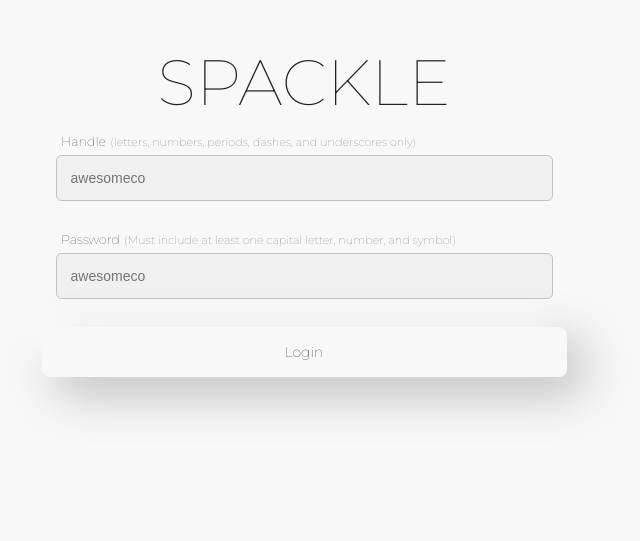
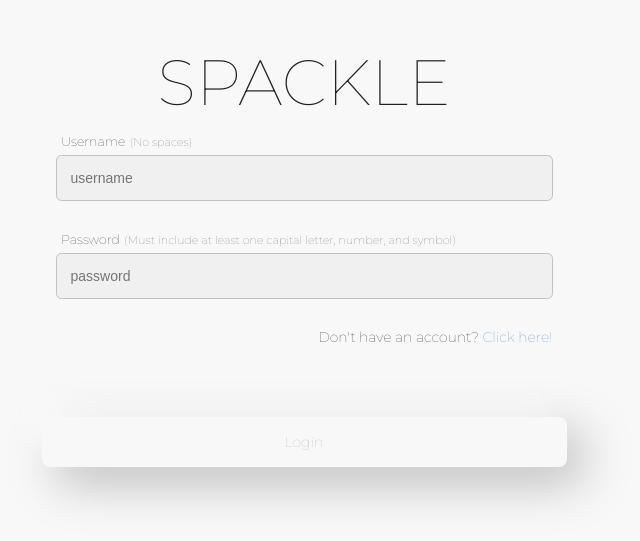
Before and after one commit to BYUCS452F2020/Small-Business-Platform, a React app in the folder client/: page / in a window 1280 px wide. Shown: the part 225-766 px from the top of the page, without its empty margins (336-976 px from the left). Built offline with nearby package versions, Linux system fonts and the light colour scheme.

Commit message:
Login page ready to implement with backend

```diff
--- a/client/src/components/LabeledInput.tsx
+++ b/client/src/components/LabeledInput.tsx
@@ -17,11 +17,6 @@ type TextAreaProps = BaseProps & {
   inputType: 'textarea'
   htmlAttrs: React.TextareaHTMLAttributes<HTMLTextAreaElement>
 }
-
-// type PasswordProps = BaseProps & {
-//   inputType: 'password'
-//   htmlAttrs: React.InputHTMLAttributes<HTMLInputElement>
-// }
 
 type Props = InputProps | TextAreaProps
 
--- a/client/src/components/Login.tsx
+++ b/client/src/components/Login.tsx
@@ -1,5 +1,5 @@
 import React, { useState } from 'react'
-import { useHistory } from 'react-router-dom'
+import { Link, useHistory } from 'react-router-dom'
 import LabeledInput from './LabeledInput'
 import '../styles/Login.css'
 import Backend from 'Backend'
@@ -39,12 +39,12 @@ const Login: React.FC<Props> = ({backend}: Props) => {
       {/* <img src={img} alt="logo" /> */}
       <div>
         <LabeledInput
-          description="letters, numbers, periods, dashes, and underscores only"
+          description="No spaces"
           inputType="input"
-          label="Handle"
+          label="Username"
           htmlAttrs={{
             pattern: '^[-_.a-zA-Z0-9]+$',
-            placeholder: 'awesomeco',
+            placeholder: 'username',
             required: true,
             type: 'text',
             value: username,
@@ -58,19 +58,20 @@ const Login: React.FC<Props> = ({backend}: Props) => {
           label="Password"
           htmlAttrs={{
             pattern: '^[-_.a-zA-Z0-9]+$',
-            placeholder: 'awesomeco',
+            placeholder: 'password',
             required: true,
-            type: 'text',
+            type: 'password',
             value: password,
             onChange: e => setPassword(e.target.value),
           }}
         />
 
-        <div>
-          {/* <Text> Dp</Text> */}
+        <div className="button-signup">
+          Don't have an account?
+          <Link to='/business/register'> Click here!</Link>
         </div>
 
-        <button className="button-style" onClick={handleSubmit}> Login </button>
+        <button className="button-style" onClick={handleSubmit} disabled={!username || !password}> Login </button>
       </div>
 
     </div>
```
